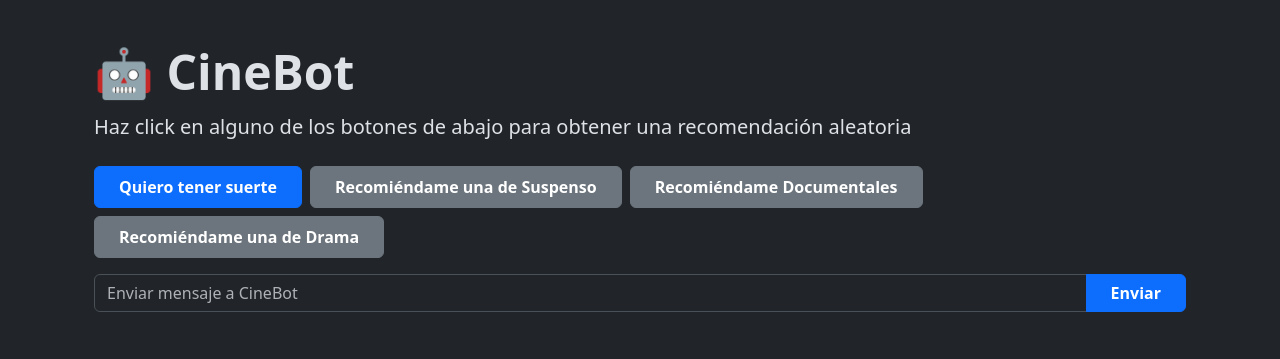
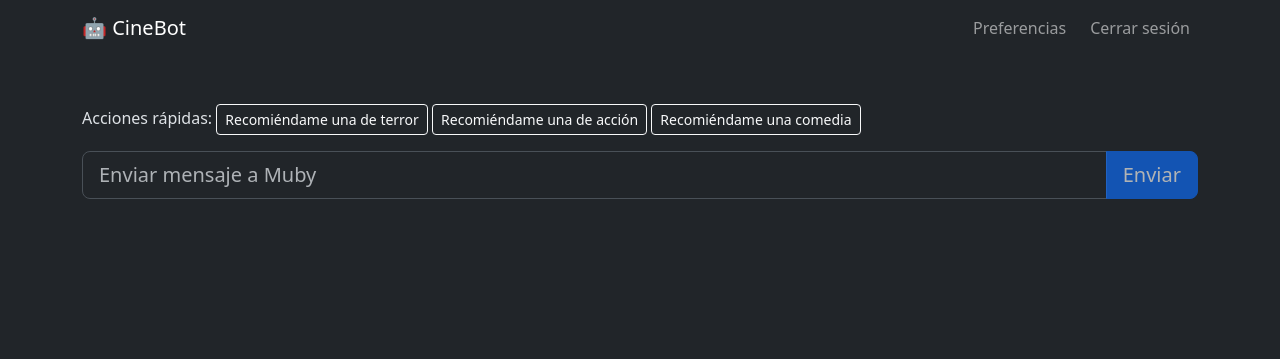
Before and after one commit to crgonzalezf/Tarea1, a Flask app: template templates/chat.html in a window 1280 px wide. Shown: the top 359 px of the page. Run offline with Flask 3, Linux system fonts and the light colour scheme; the template is opened without the code that fills it, so the values that code supplies are empty; parts of the project's set-up code (start-up, migrations or seed data) failed here and were passed over; some libraries are stand-ins or nearby versions.

Commit message:
Update chat.html

```diff
--- a/templates/chat.html
+++ b/templates/chat.html
@@ -4,52 +4,48 @@
    🤖 CineBot
 {% endblock %}
 
+{% from 'bootstrap5/nav.html' import render_nav_item %}
+
 {% block content %}
-    <div class="container col-xxl-8 px-4 py-5">
-        <h1 class="display-5 fw-bold lh-1 mb-3">🤖 CineBot</h1>
-        <p class="lead">Haz click en alguno de los botones de abajo para obtener una recomendación aleatoria</p>
+    {% include 'navbar.html' %}
 
-        <div class="chat-container">
+    <div class="container col-xxl-8 py-5">
+        <div id="messages">
         {% for message in messages %}
             {% if message.author == 'assistant' %}
                 <div class="d-flex flex-row justify-content-start mb-4">
-                        <img class="rounded-circle" src="{{ url_for('static', filename='cinebot.png') }}" alt="avatar 1" style="width: 50px; height: 50px;">
-                        <div class="p-3 ms-3" style="border-radius: 15px; background-color: rgba(57, 192, 237, .2);">
-                            <p class="small mb-0 text-white">{{ message.content }}</p>
+                    <img class="bg-white" src="{{ url_for('static', filename='muby.png') }}" alt="avatar 1" style="width: 45px; height: 100%;">
+                    <div class="p-3 ms-3" style="border-radius: 15px; background-color: rgba(57, 192, 237,.2);">
+                        <p class="mb-0">{{message.content}}</p>
                     </div>
                 </div>
             {% else %}
                 <div class="d-flex flex-row justify-content-end mb-4">
-                        <img class="rounded-circle" src="{{ url_for('static', filename='usuario.png') }}" alt="avatar 1" style="width: 50px; height: 50px;">
-                        <div class="p-3 me-3" style="border-radius: 15px; background-color: rgba(0, 123, 255, .2);">
-                            <p class="small mb-0 text-white">{{ message.content }}</p>
+                    <div class="p-3 me-3 border bg-body-tertiary" style="border-radius: 15px;">
+                        <p class="mb-0">{{message.content}}</p>
                     </div>
               </div>
             {% endif %}
         {% endfor %}
         </div>
 
-  <form method="POST" class="mt-4">
-            <div class="d-flex flex-wrap gap-2">
-                <input type="submit" name="intent" value="Quiero tener suerte" class="btn btn-primary px-4 py-2 fw-bold"/>
-                <input type="submit" name="intent" value="Recomiéndame una de Suspenso" class="btn btn-secondary px-4 py-2 fw-bold"/>
-                <input type="submit" name="intent" value="Recomiéndame Documentales" class="btn btn-secondary px-4 py-2 fw-bold"/>
-                <input type="submit" name="intent" value="Recomiéndame una de Drama" class="btn btn-secondary px-4 py-2 fw-bold"/>
+        <form method="POST">
+            <input type="hidden" name="csrf_token" value="{{ csrf_token() }}"/>
+            <div class="mb-3">
+                <span>Acciones rápidas:</span>
+                <input type="submit" class="btn btn-sm btn-outline-light" name="message" value="Recomiéndame una de terror"/>
+                <input type="submit" class="btn btn-sm btn-outline-light" name="message" value="Recomiéndame una de acción"/>
+                <input type="submit" class="btn btn-sm btn-outline-light" name="message" value="Recomiéndame una comedia"/>
             </div>
         </form>
-
-        <form method="POST" class="mt-3">
-            <div class="input-group">
-                <input name="message" required class="form-control" placeholder="Enviar mensaje a CineBot" aria-label="Tu mensaje" aria-describedby="send-message">
-                <button type="submit" class="btn btn-primary fw-bold px-4" name="intent" value="Enviar">Enviar</button>
+        <form method="POST">
+            <input type="hidden" name="csrf_token" value="{{ csrf_token() }}"/>
+            <div class="input-group mb-3">
+                <input id="message" name="message" required="required" class="form-control form-control-lg" placeholder="Enviar mensaje a Muby" aria-label="Tu mensaje" aria-describedby="send-message"/>
+                <input type="submit" class="btn btn-primary btn-lg disabled" id="send-message" name="intent" value="Enviar"/>
             </div>
         </form>
+    </div>
 
-        {% if recommendation %}
-            <div class="mt-4 p-3 bg-light rounded shadow-sm">
-                <h2 class="fw-bold text-primary">Recomendación</h2>
-                <p class="text-dark">{{ recommendation }}</p>
-            </div>
-        {% endif %}
-    </div>
+    <script src="{{ url_for('static', filename='js/chat.js') }}"></script>
 {% endblock %}
```
Lines whose indentation alone changed are shown as unchanged.
